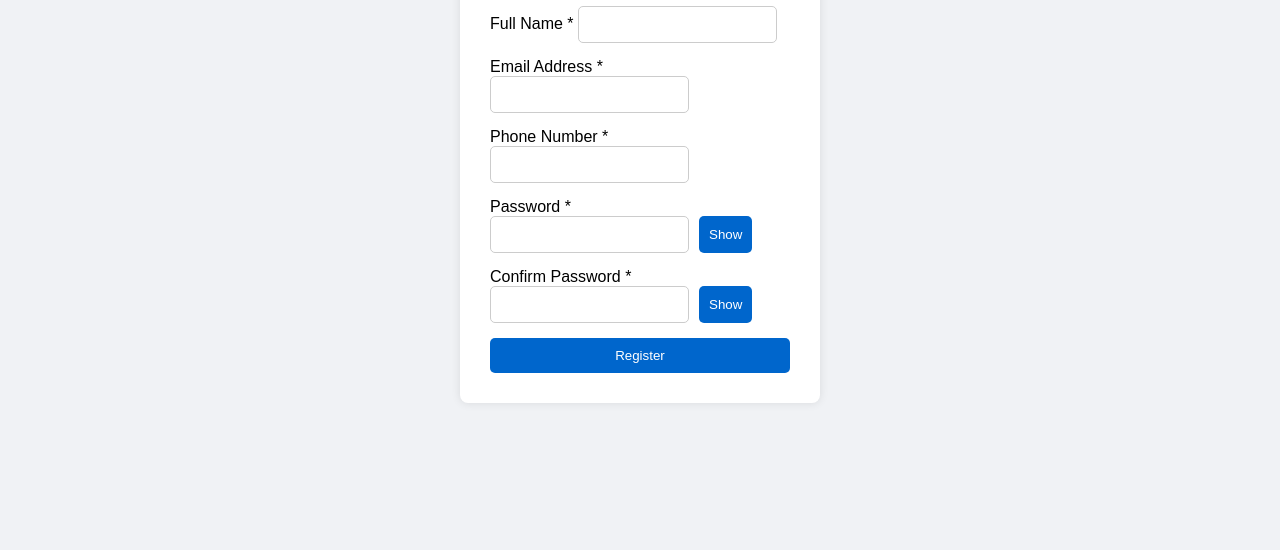
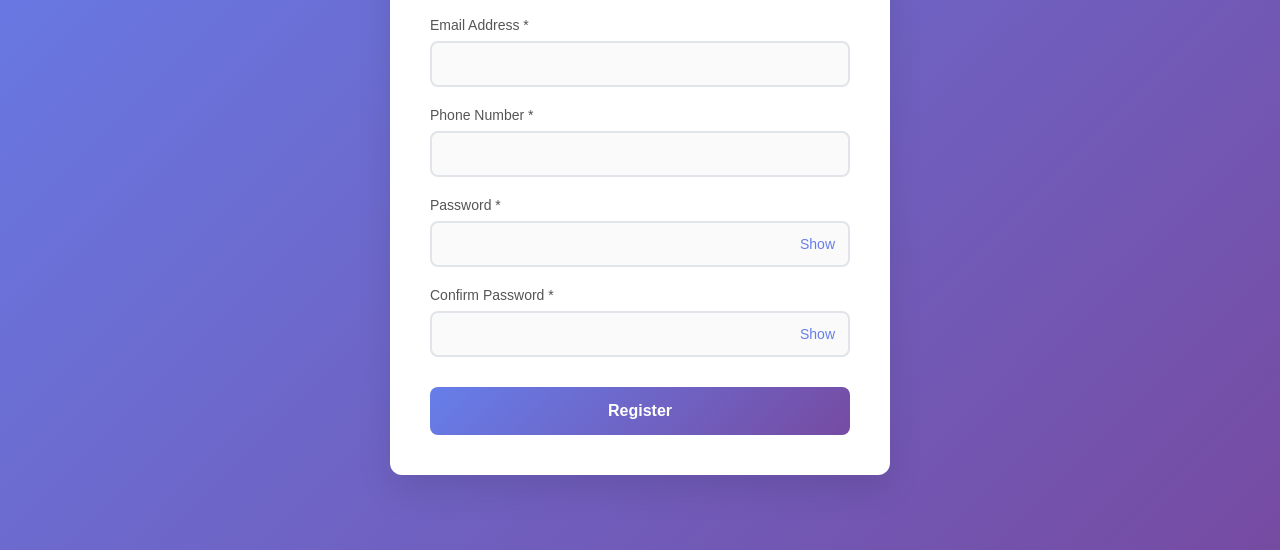
Before and after one commit to deepakbh24/form-validation, a plain HTML site: page index.html in a window 1280 px wide. Shown: the part 250-800 px from the top of the page. Drawn offline with nearby package versions, Linux system fonts and the light colour scheme.

Commit message:
Update styles.css

```diff
--- a/styles.css
+++ b/styles.css
@@ -1,59 +1,169 @@
+* {
+    margin: 0;
+    padding: 0;
+    box-sizing: border-box;
+}
+
 body {
-  margin: 0;
-  height: 100vh;
+    font-family: 'Arial', sans-serif;
+    background: linear-gradient(135deg, #667eea 0%, #764ba2 100%);
+    min-height: 100vh;
     display: flex;
     justify-content: center;
     align-items: center;
-  background: #f0f2f5;
-  font-family: Arial, sans-serif;
+    padding: 20px;
 }
 
+/* Form container - centered positioning */
 .form-container {
-  background: #fff;
-  padding: 30px;
-  border-radius: 8px;
-  box-shadow: 0 0 10px rgba(0, 0, 0, 0.1);
+    background: white;
+    padding: 40px;
+    border-radius: 12px;
+    box-shadow: 0 15px 35px rgba(0, 0, 0, 0.1);
+    width: 100%;
+    max-width: 500px;
+    position: relative;
 }
 
-form {
-  display: flex;
-  flex-direction: column;
-  gap: 15px;
-  width: 300px;
+.form-title {
+    text-align: center;
+    color: #333;
+    margin-bottom: 30px;
+    font-size: 28px;
+    font-weight: 600;
 }
 
-input {
-  padding: 10px;
-  border: 1px solid #ccc;
-  border-radius: 5px;
+/* Form field styling */
+.form-group {
+    margin-bottom: 20px;
+    position: relative;
 }
 
-button {
-  padding: 10px;
-  background-color: #0066cc;
+label {
+    display: block;
+    margin-bottom: 8px;
+    color: #555;
+    font-weight: 500;
+    font-size: 14px;
+}
+
+input[type="text"],
+input[type="email"],
+input[type="tel"],
+input[type="password"] {
+    width: 100%;
+    padding: 12px 15px;
+    border: 2px solid #e1e5e9;
+    border-radius: 8px;
+    font-size: 16px;
+    transition: all 0.3s ease;
+    background-color: #fafafa;
+}
+
+input:focus {
+    outline: none;
+    border-color: #667eea;
+    background-color: white;
+    box-shadow: 0 0 0 3px rgba(102, 126, 234, 0.1);
+}
+
+/* Password field with show/hide functionality */
+.password-container {
+    position: relative;
+}
+
+.password-toggle {
+    position: absolute;
+    right: 15px;
+    top: 50%;
+    transform: translateY(-50%);
+    background: none;
+    border: none;
+    color: #667eea;
+    cursor: pointer;
+    font-size: 14px;
+    font-weight: 500;
+}
+
+.password-toggle:hover {
+    color: #5a6fd8;
+}
+
+/* Submit button */
+.submit-btn {
+    width: 100%;
+    padding: 15px;
+    background: linear-gradient(135deg, #667eea 0%, #764ba2 100%);
     color: white;
     border: none;
+    border-radius: 8px;
+    font-size: 16px;
+    font-weight: 600;
     cursor: pointer;
-  border-radius: 5px;
+    transition: all 0.3s ease;
+    margin-top: 10px;
 }
 
-.password-container {
-  display: flex;
-  gap: 10px;
+.submit-btn:hover {
+    transform: translateY(-2px);
+    box-shadow: 0 8px 25px rgba(102, 126, 234, 0.3);
 }
 
-.message {
-  display: none;
-  padding: 10px;
-  border-radius: 5px;
+.submit-btn:active {
+    transform: translateY(0);
 }
 
-.message.error {
-  background-color: #f8d7da;
-  color: #721c24;
+/* Message boxes */
+.message-box {
+    padding: 12px 15px;
+    border-radius: 8px;
+    margin-bottom: 20px;
+    font-weight: 500;
+    display: none;
+    animation: slideIn 0.3s ease;
 }
 
-.message.success {
-  background-color: #d4edda;
-  color: #155724;
+.error-message {
+    background-color: #fee;
+    color: #c53030;
+    border: 1px solid #feb2b2;
 }
+
+.success-message {
+    background-color: #f0fff4;
+    color: #2f855a;
+    border: 1px solid #9ae6b4;
+}
+
+.field-error {
+    border-color: #e53e3e !important;
+    background-color: #fff5f5;
+}
+
+.field-success {
+    border-color: #38a169 !important;
+    background-color: #f0fff4;
+}
+
+@keyframes slideIn {
+    from {
+        opacity: 0;
+        transform: translateY(-10px);
+    }
+    to {
+        opacity: 1;
+        transform: translateY(0);
+    }
+}
+
+/* Responsive design */
+@media (max-width: 600px) {
+    .form-container {
+        padding: 30px 20px;
+        margin: 10px;
+    }
+
+    .form-title {
+        font-size: 24px;
+    }
+}
```
Lines whose indentation alone changed are shown as unchanged.
